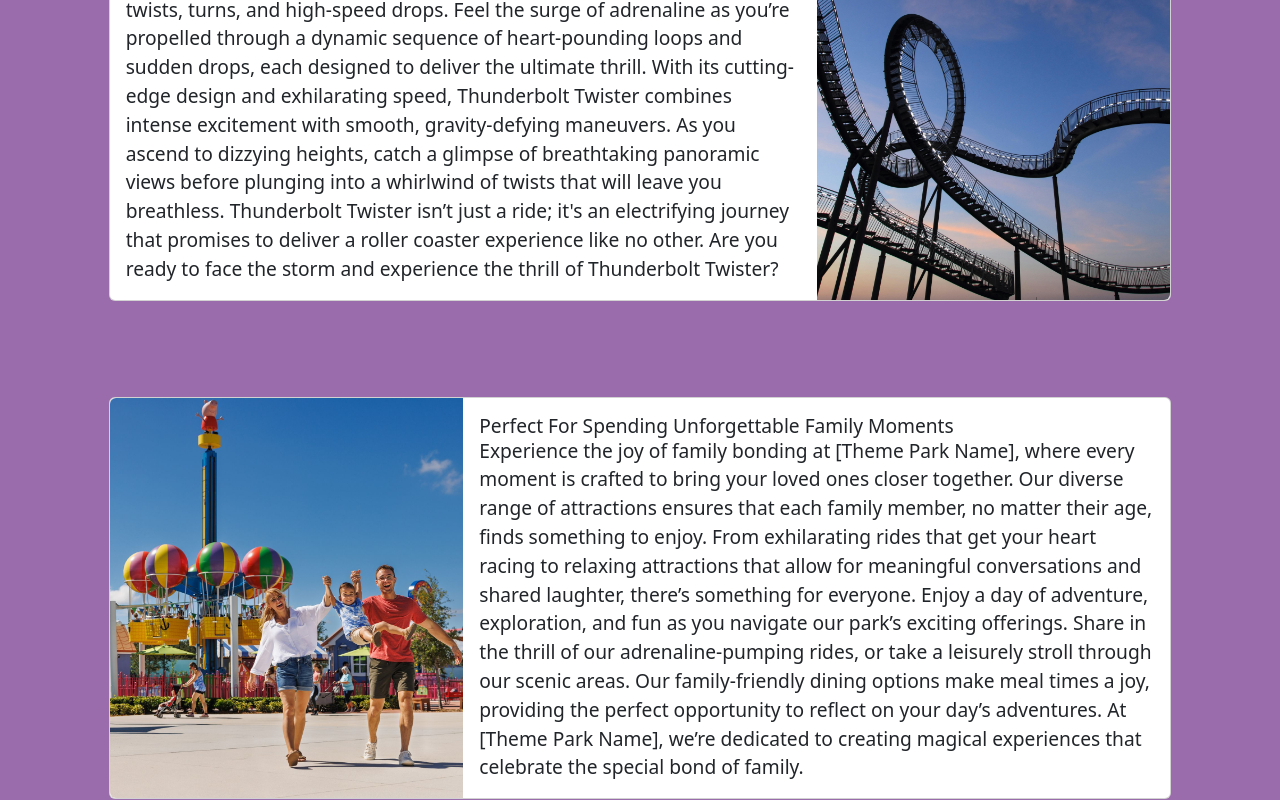
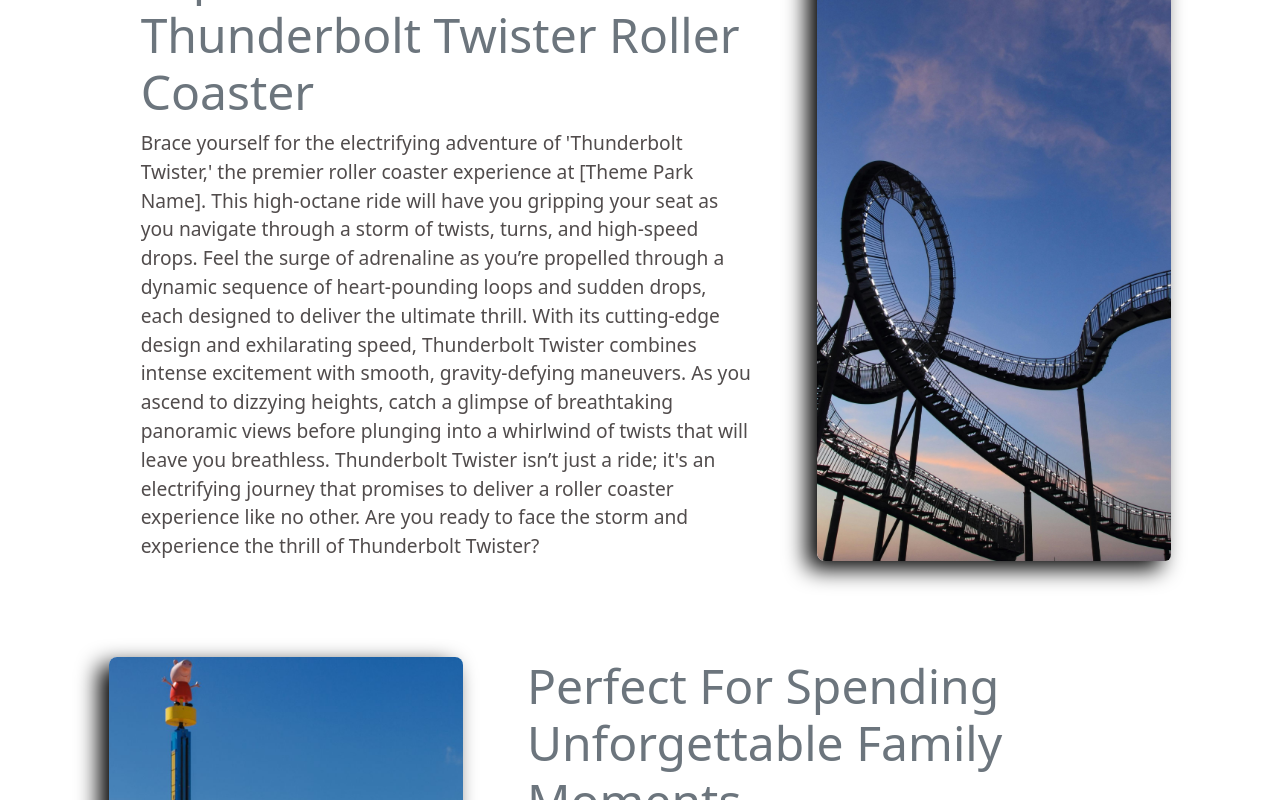
Before and after one commit to NilayKantharia/ParkEase, a React (Create React App) app in the folder Frontend/: page / in a window 1280 px wide. Shown: the part 1620-2420 px from the top of the page. Built offline with nearby package versions, Linux system fonts and the light colour scheme.

Commit message:
minor changes

```diff
--- a/Frontend/src/Components/Card.css
+++ b/Frontend/src/Components/Card.css
@@ -1,9 +1,10 @@
 .card-text{
     font-size: larger;
+    color: rgb(81, 76, 76);
 }
 
 .card-title{
-font-size: larger;
+font-size: xxx-large;
 }
 
 
@@ -11,6 +12,7 @@ font-size: larger;
     height: 100%;
     width: 100%;
     object-fit: cover;
+    box-shadow: -10px 8px 22px rgba(0, 0, 0, 35.3);
 }
 
 
@@ -22,3 +24,9 @@ font-size: larger;
       order: 1;
     }
   }
+
+
+.explore{
+    background-color: bisque !important;
+    color: black;
+}
--- a/Frontend/src/Components/Card.jsx
+++ b/Frontend/src/Components/Card.jsx
@@ -8,15 +8,15 @@ const Card = ({ image, title, text}) => {
   return (
     <div className="row">
       <div className="col-10 mx-auto">
-        <div className="card mb-5 mt-5">
+        <div className="card mb-5 mt-5 border border-0">
           <div className="row g-0">
-            <div className="col-md-4">
-              <img src={image} className="img-fluid rounded-start explore-image" alt="..." />
+            <div className="col-md-4 col-10 mx-auto">
+              <img src={image} className="img-fluid rounded-3 explore-image " alt="..." />
             </div>
             <div className="col-md-8">
-              <div className="card-body">
-                <h5 className="card-title my-auto">{title}</h5>
-                <p className="card-text mt-auto mb-auto">{text}</p>
+              <div className="card-body mx-3 text-secondary py-0 ps-md-5 pe-0 mt-5 mt-md-0">
+                <h5 className="card-title my-auto mt-0">{title}</h5>
+                <p className="card-text mt-auto mb-auto ">{text}</p>
               </div>
             </div>
           </div>
--- a/Frontend/src/Components/Card2.jsx
+++ b/Frontend/src/Components/Card2.jsx
@@ -8,16 +8,16 @@ const Card2 = ({ image, title, text}) => {
   return (
     <div className="row">
       <div className="col-10 mx-auto">
-        <div className="card mb-5 mt-5">
+        <div className="card mb-5 mt-5 border border-0">
           <div className="row g-0">
-            <div className="col-md-8 order-lg-1 order-sm-2 order-2" >
-              <div className="card-body">
+            <div className="col-md-8 order-lg-1 order-sm-2 order-2">
+              <div className="card-body mx-3 text-secondary py-0 ps-0 ps-3 pe-md-5 mt-5 mt-md-0">
                 <h5 className="card-title">{title}</h5>
                 <p className="card-text">{text}</p>
               </div>
             </div>
-            <div className="col-md-4 order-lg-2 order-sm-1 order-1">
-              <img src={image} className="img-fluid rounded-end explore-image" alt="..." />
+            <div className="col-md-4 col-10 mx-auto order-lg-2 order-sm-1 order-1">
+              <img src={image} className="img-fluid rounded-end explore-image rounded-3" alt="..." />
             </div>
           </div>
         </div>
--- a/Frontend/src/Components/Cart.css
+++ b/Frontend/src/Components/Cart.css
@@ -21,6 +21,7 @@
     background-size: cover;
     background-position: center;
     height: 150px;
+
   }
 
   .item-details {
--- a/Frontend/src/Components/Explore.css
+++ b/Frontend/src/Components/Explore.css
@@ -1,6 +1,7 @@
 .explore-container{
-    background-color: #9a6cac;
+    background-color: #ffffff;
     color: white;
+
 }
 
 /* .container {
```
